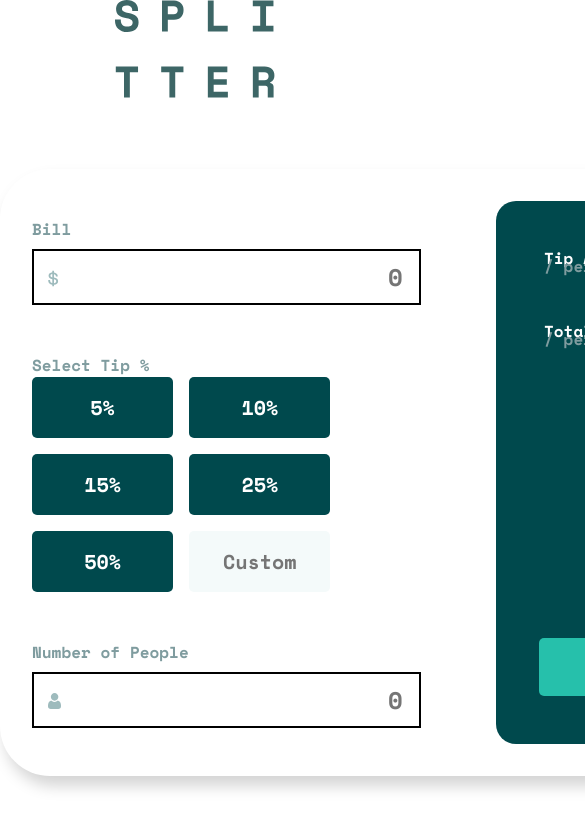
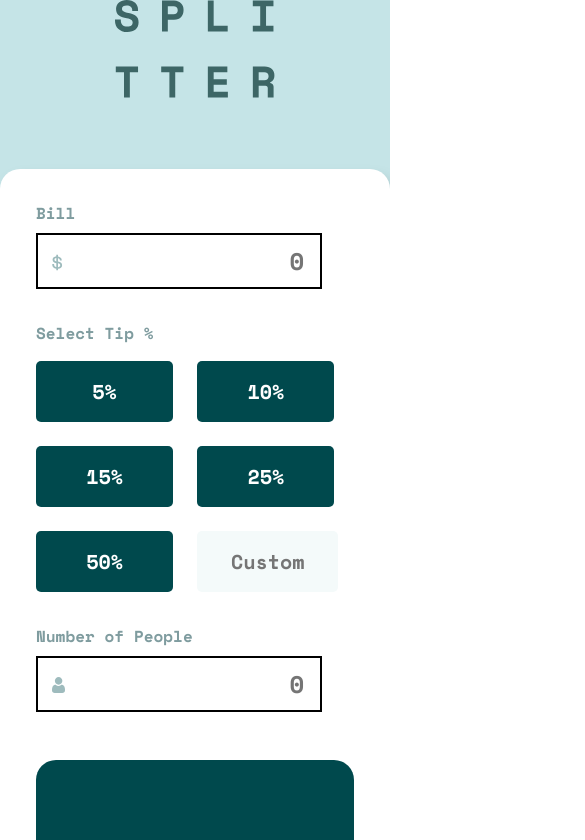
Before and after one commit to wagnnermorais/FEM-Tip-Calculator, a React (Vite) app: page / in a window 390 px wide. Shown: the top 840 px of the page, 585 px wide, since content can reach past the window. Built offline with nearby package versions, Linux system fonts and the light colour scheme.

Commit message:
feat: creating mobile layout

```diff
--- a/src/styles/Components/Button.css
+++ b/src/styles/Components/Button.css
@@ -14,3 +14,9 @@
 .button:hover {
   background: hsl(var(--neutral-very-light-grayish-cyan));
 }
+
+@media screen and (max-width: 600px) {
+  .button {
+    width: 85%;
+  }
+}
--- a/src/styles/Components/TipButton.css
+++ b/src/styles/Components/TipButton.css
@@ -1,6 +1,6 @@
 .tip-button {
   padding: 1rem 0;
-  width: 8.825rem;
+  width: 8.125rem;
   font-size: 1.252rem;
   border: none;
   border-radius: 5px;
@@ -19,3 +19,17 @@
   background: hsl(var(--primary-strong-cyan));
   color: hsl(var(--neutral-very-dark-cyan));
 }
+
+@media screen and (max-width: 600px) {
+  .tip-button {
+    padding: 1rem 0;
+    width: 8.575rem;
+    font-size: 1.252rem;
+    border: none;
+    border-radius: 5px;
+    background: hsl(var(--neutral-very-dark-cyan));
+    color: hsl(var(--neutral-white));
+    cursor: pointer;
+    transition: 0.25s;
+  }
+}
--- a/src/styles/Pages/Home.css
+++ b/src/styles/Pages/Home.css
@@ -1,3 +1,12 @@
+.app {
+  display: flex;
+  align-items: center;
+  justify-content: center;
+  flex-direction: column;
+  min-height: 100vh;
+  background: hsl(var(--neutral-light-grayish-cyan));
+}
+
 .container {
   display: flex;
   margin: 0 auto;
@@ -14,6 +23,7 @@
 .input-box {
   padding: 1rem 0;
   position: relative;
+  width: 100%;
 }
 
 .tip-percentage {
@@ -21,6 +31,7 @@
 }
 
 .tip-percentage p {
+  margin: 0 0 1rem;
   color: hsl(var(--neutral-grayish-cyan));
 }
 
@@ -33,7 +44,7 @@
 
 .tip-input {
   padding: 1rem 0;
-  width: 8.825rem;
+  width: 8.125rem;
   font-size: 1.252rem;
   text-align: center;
   border: none;
@@ -43,7 +54,6 @@
 }
 
 .tip-input:focus {
-  width: 7.825rem;
   padding: 1rem 1rem 1rem 0;
   text-align: end;
   outline: 2px solid hsl(var(--primary-strong-cyan));
@@ -72,7 +82,7 @@
   align-items: center;
   justify-content: space-between;
   margin: 3rem;
-  line-height: 0.5;
+  line-height: 1.5;
 }
 
 .tip-amount p,
@@ -99,3 +109,85 @@
   width: 100%;
   bottom: 1rem;
 }
+
+@media screen and (max-width: 600px) {
+  .app {
+    display: block;
+    min-height: auto;
+  }
+
+  .container {
+    display: block;
+    padding: 1rem 2.25rem;
+    margin: 0 auto;
+    height: auto;
+    width: 100%;
+    border-radius: 20px 20px 0 0;
+  }
+
+  .tip-percentage {
+    margin: 1rem 0;
+  }
+
+  .tipButton-box {
+    display: flex;
+    align-items: center;
+    flex-wrap: wrap;
+    gap: 1.5rem;
+  }
+
+  .tip-input {
+    padding: 1rem 0;
+    width: 8.825rem;
+    font-size: 1.252rem;
+    text-align: center;
+    border: none;
+    border-radius: 5px;
+    background: hsl(var(--neutral-very-light-grayish-cyan));
+    transition: ease-out 0.25s;
+  }
+
+  .tip-input:focus {
+    width: 7.825rem;
+    padding: 1rem 1rem 1rem 0;
+    text-align: end;
+    outline: 2px solid hsl(var(--primary-strong-cyan));
+    background: hsl(var(--neutral-white));
+    color: hsl(var(--neutral-very-dark-cyan));
+  }
+
+  .tip-input:focus::placeholder {
+    color: hsl(var(--neutral-white));
+  }
+
+  .bill-container,
+  .tip-container {
+    width: 100%;
+  }
+
+  .tip-container {
+    margin: 2rem 0 0;
+  }
+
+  .tip-container {
+    padding: 3rem 0;
+  }
+
+  .tip-box {
+    margin: 1.5rem 1.5rem 2rem;
+  }
+
+  .tip-box:nth-child(2) {
+    margin-bottom: 3.75rem;
+  }
+
+  .value {
+    font-size: 2.35rem;
+  }
+
+  .button-box {
+    margin: 0;
+    width: 100%;
+    bottom: 1rem;
+  }
+}
```
